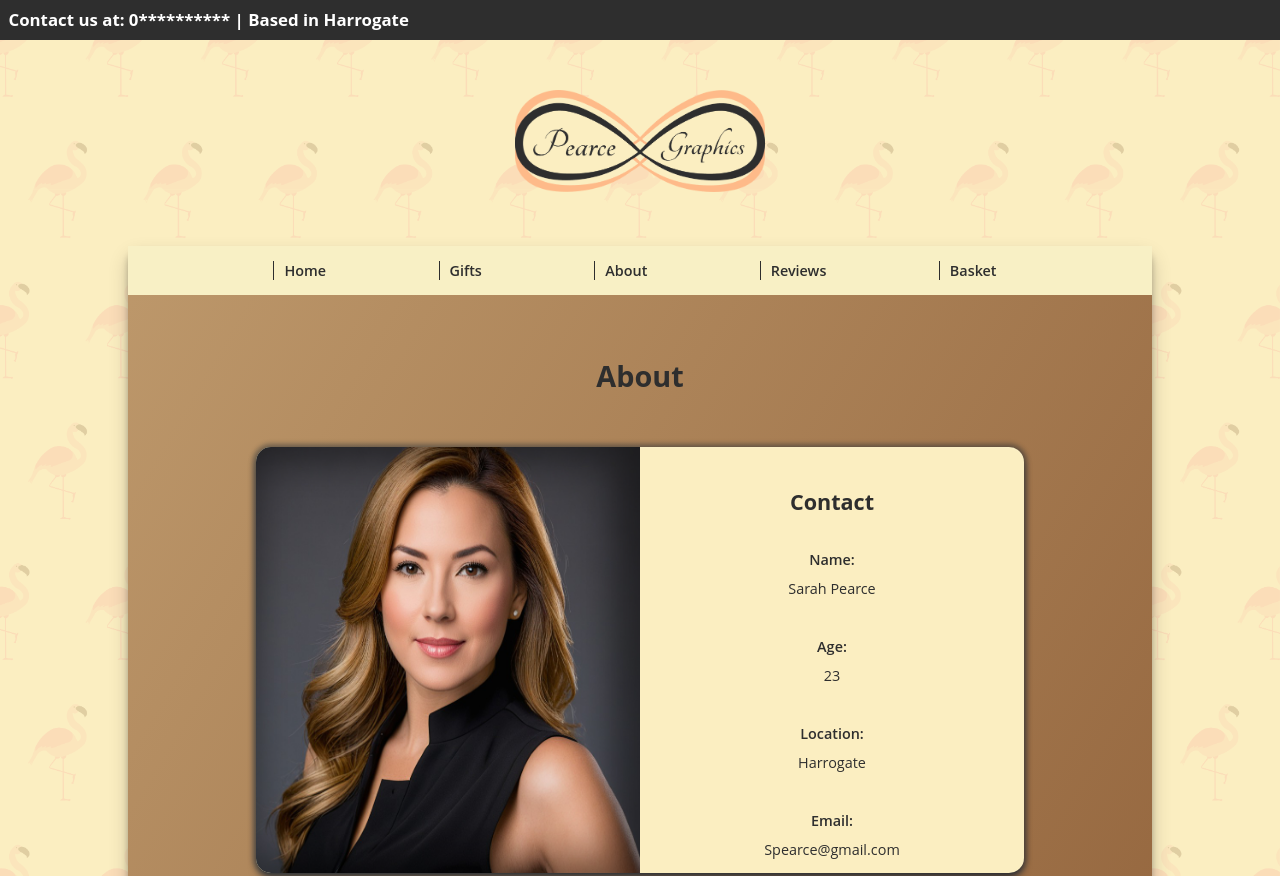
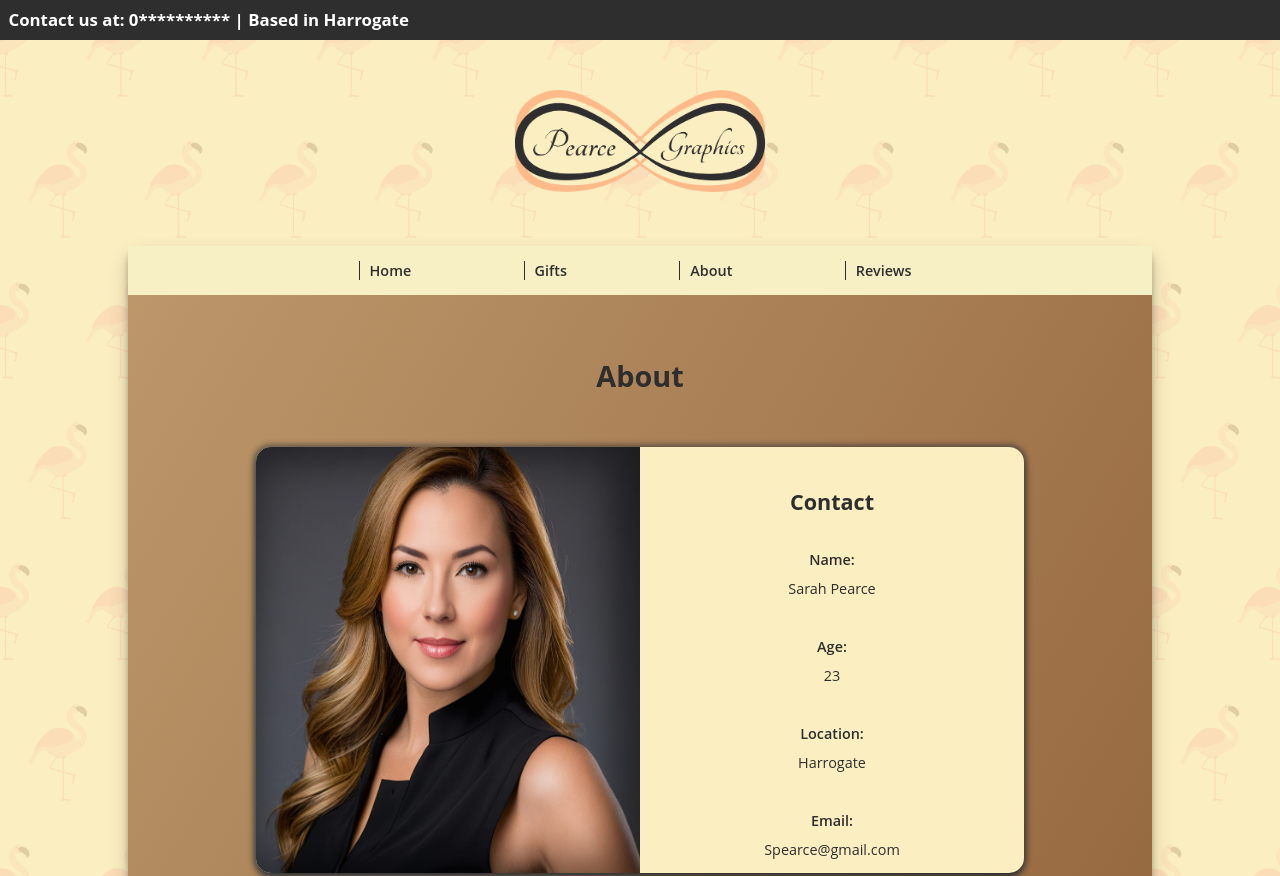
Before and after one commit to James-odolan/Pearce-Graphics, a plain HTML site: page aboutpage.html in a window 1280 px wide. Shown: the top 876 px of the page. Drawn offline with Linux system fonts and the light colour scheme.

Commit message:
Update aboutpage.html

```diff
--- a/aboutpage.html
+++ b/aboutpage.html
@@ -99,7 +99,6 @@
 					<li><a href="giftpage.html">Gifts</a></li>
 					<li><a href="aboutpage.html">About</a></li>
 					<li><a href="Reviewpage.html">Reviews</a></li>
-					<li><a href="Shoppingcart.html">Basket</a></li>
 				</ul>
 			</nav>
 		<body>
```
